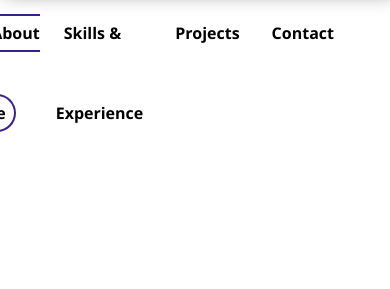
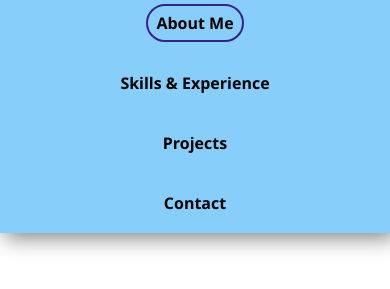
Before and after one commit to HelenMunny/JAVASCRIPT-all-time-needed-items, a plain HTML site: page RESPONSIVE-NAVBAR/index.html in a window 390 px wide. Both pictures are taken after a click on the button 321 px from the left and 49 px from the top of the page. Shown: the part 93-382 px from the top of the page. Drawn offline with Linux system fonts and the light colour scheme.

Commit message:
responsive navbar project completed

```diff
--- a/RESPONSIVE-NAVBAR/app.js
+++ b/RESPONSIVE-NAVBAR/app.js
@@ -0,0 +1,19 @@
+
+
+let navToggle = document.querySelector(".nav-toggle");
+let navLinks = document.querySelector(".nav-links");
+let nav = document.querySelector("#nav");
+
+
+let navExpand = false;
+navToggle.addEventListener('click', function () {
+ if (!navExpand) {
+  navLinks.classList.add('show');
+  nav.style.height = 'auto';
+  navExpand = true;
+ } else {
+  navLinks.classList.remove('show');
+  nav.style.height = '80px';
+  navExpand = false;
+ }
+});
--- a/RESPONSIVE-NAVBAR/index.html
+++ b/RESPONSIVE-NAVBAR/index.html
@@ -11,23 +11,20 @@
  <link rel="stylesheet" href="styles.css">
 </head>
 <body>
- <nav>
-
-   <div class="nav-center">
-
+ <nav id="nav">
+  <!-- nav label/heading/logo -->
     <label class="nav-logo">Mahmuda <span class="helen">Helen</span></label>
-
+    <!-- nav links -->
     <ul class="nav-links">
      <li><a href="#" class="current">About Me</a></li>
      <li><a href="#">Skills & Experience</a></li>
      <li><a href="#">Projects</a></li>
      <li><a href="#">Contact</a></li>
     </ul>
+    <!-- toggle button -->
     <button class="nav-toggle">
      <i class="fa fa-bars" aria-hidden="true"></i>
     </button>
-   </div>
-
  </nav>
 
  <!-- javascript link -->
--- a/RESPONSIVE-NAVBAR/styles.css
+++ b/RESPONSIVE-NAVBAR/styles.css
@@ -46,7 +46,6 @@ nav a {
 nav a:hover {
   border: 2px solid rgb(59, 32, 133);
   border-radius: 20px;
-  transition: 0.3s;
 }
 .nav-toggle {
   position: absolute;
@@ -63,9 +62,18 @@ nav a:hover {
     visibility: hidden;
   }
 }
-
-@media (min-width: 900px) {
-  .nav-toggle {
+@media (max-width: 899px) {
+  .nav-links {
+    float: none;
+    display: block;
+    width: 100%;
+    text-align: center;
     visibility: hidden;
   }
+  .show {
+    visibility: visible;
+  }
+  nav li {
+    line-height: 60px;
+  }
 }
```
